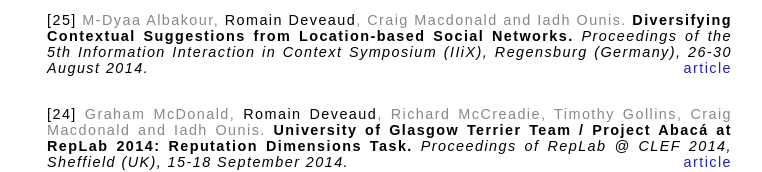
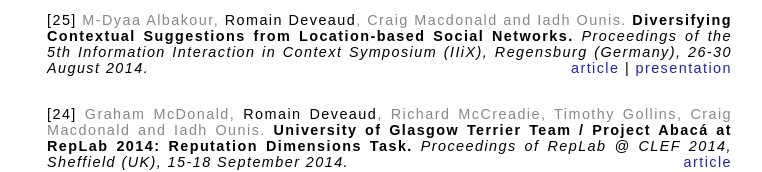
Before and after one commit to romaindeveaud/romaindeveaud.github.io, a plain HTML site: page publications.html in a window 1280 px wide. Shown: the part 297-469 px from the top of the page, without its empty margins (258-1020 px from the left). Drawn offline with Linux system fonts and the light colour scheme.

Commit message:
link to iiix presentation

```diff
--- a/publications.html
+++ b/publications.html
@@ -13,15 +13,15 @@
 
       <div id="content">
         <span class="header">2014</span>
-        <div class="publications">
-        <div class="publication">
+      <div class="publications">
+      <div class="publication">
 	    <span class="id">[27]</span>
 	    <span class="authors"><span class="missa">Romain Deveaud</span>, M-Dyaa Albakour, Craig Macdonald and Iadh Ounis.</span>
 	    <span class="title">On the Importance of Venue-Dependent Features for Learning to Rank Contextual Suggestions.</span>
 	    <span class="proceedings">Proceedings of the 23rd ACM International Conference on Information and Knowledge Management (CIKM), Shanghai (China), 3-7 November 2014.</span>
       <div class="links"><a href="publis/cikm14_ltr.pdf">article</a></div>
       </div>
-        <div class="publication">
+      <div class="publication">
 	    <span class="id">[26]</span>
 	    <span class="authors"><span class="missa">Romain Deveaud</span>, M-Dyaa Albakour, Craig Macdonald and Iadh Ounis.</span>
 	    <span class="title">SmartVenues: Recommending Popular and Personalised Venues in a City.</span>
@@ -33,7 +33,7 @@
 	    <span class="authors">M-Dyaa Albakour, <span class="missa">Romain Deveaud</span>, Craig Macdonald and Iadh Ounis.</span>
 	    <span class="title">Diversifying Contextual Suggestions from Location-based Social Networks.</span>
 	    <span class="proceedings">Proceedings of the 5th Information Interaction in Context Symposium (IIiX), Regensburg (Germany), 26-30 August 2014.</span>
-      <div class="links"><a href="publis/p125-albakaour.pdf">article</a></div>
+      <div class="links"><a href="publis/p125-albakaour.pdf">article</a> | <a href="http://www.slideshare.net/dyaaalbakour/i-ii-xslidesalbakouronline" target="_blank">presentation</a></div>
 	  </div>
           <div class="publication">
 	    <span class="id">[24]</span>
```
